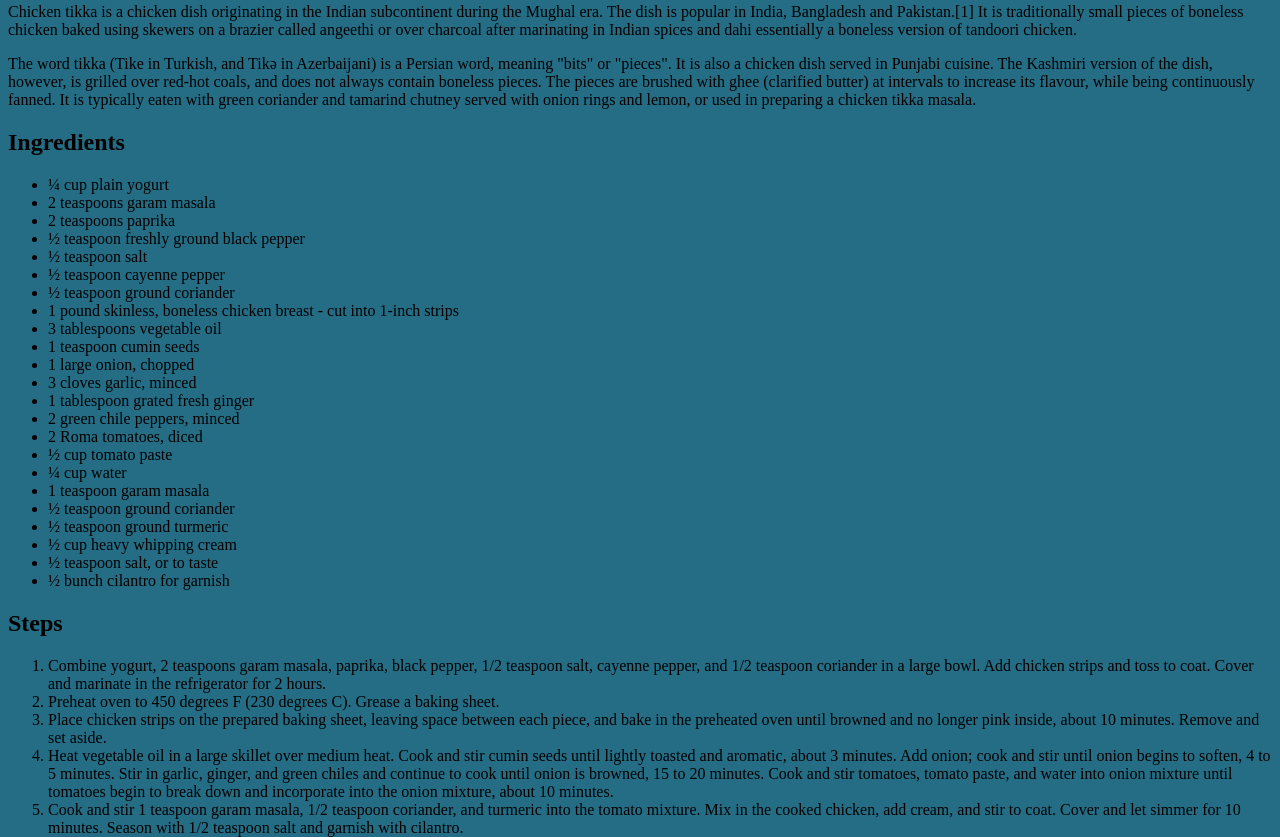
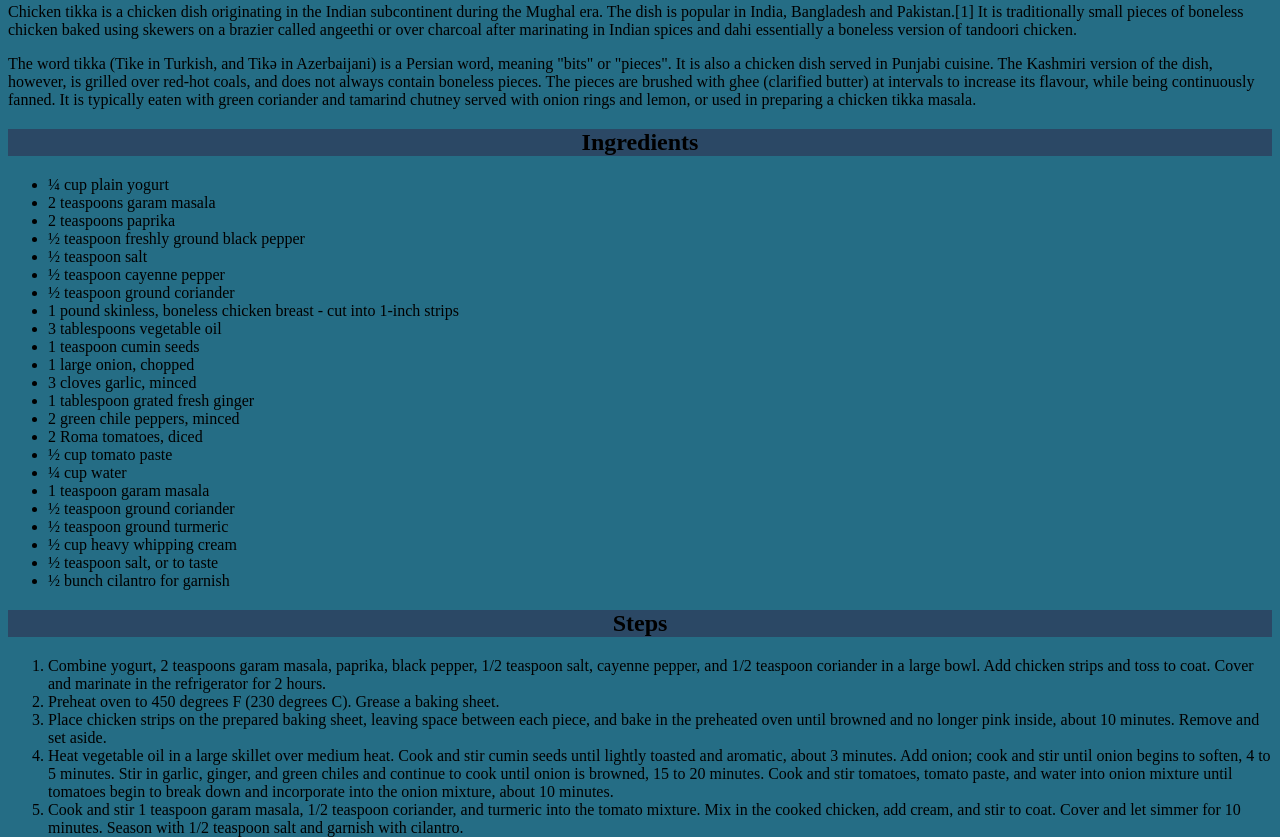
Before and after one commit to shreyashkadam/odin-recipes, a plain HTML site: page recipes/chicken-tikka.html in a window 1280 px wide. Shown: the part 335-1172 px from the top of the page. Drawn offline with Linux system fonts and the light colour scheme.

Commit message:
Improve CSS styling

```diff
--- a/recipes/barbecue-chicken.css
+++ b/recipes/barbecue-chicken.css
@@ -20,3 +20,8 @@ a{
 a:hover{
     text-decoration: none;
 }
+
+.sub-headings{
+    text-align: center;
+    background-color: #2B4865;
+}
--- a/recipes/chicken-tikka.css
+++ b/recipes/chicken-tikka.css
@@ -20,3 +20,8 @@ a{
 a:hover{
     text-decoration: none;
 }
+
+.sub-headings{
+    text-align: center;
+    background-color: #2B4865;
+}
--- a/recipes/chicken-tikka.html
+++ b/recipes/chicken-tikka.html
@@ -12,12 +12,12 @@
 
     <img id="chicken-tikka" src="https://upload.wikimedia.org/wikipedia/commons/thumb/b/bd/Tandoorimumbai.jpg/480px-Tandoorimumbai.jpg" alt="Chicken Tikka image">
 
-    <h2>Description</h2>
+    <div class="sub-headings"></div><h2>Description</h2></div>
     <p>Chicken tikka is a chicken dish originating in the Indian subcontinent during the Mughal era. The dish is popular in India, Bangladesh and Pakistan.[1] It is traditionally small pieces of boneless chicken baked using skewers on a brazier called angeethi or over charcoal after marinating in Indian spices and dahi essentially a boneless version of tandoori chicken.</p>
 
     <p>The word tikka (Tike in Turkish, and Tikə in Azerbaijani) is a Persian word, meaning "bits" or "pieces". It is also a chicken dish served in Punjabi cuisine. The Kashmiri version of the dish, however, is grilled over red-hot coals, and does not always contain boneless pieces. The pieces are brushed with ghee (clarified butter) at intervals to increase its flavour, while being continuously fanned. It is typically eaten with green coriander and tamarind chutney served with onion rings and lemon, or used in preparing a chicken tikka masala.</p>
 
-    <h2>Ingredients</h2>
+    <div class="sub-headings"><h2>Ingredients</h2></div>
     <ul>
         <li>¼ cup plain yogurt</li>
         <li>2 teaspoons garam masala</li>
@@ -44,7 +44,7 @@
         <li>½ bunch cilantro for garnish</li>
     </ul>
 
-    <h2>Steps</h2>
+    <div class="sub-headings"><h2>Steps</h2></div>
     <ol>
         <li>Combine yogurt, 2 teaspoons garam masala, paprika, black pepper, 1/2 teaspoon salt, cayenne pepper, and 1/2 teaspoon coriander in a large bowl. Add chicken strips and toss to coat. Cover and marinate in the refrigerator for 2 hours.</li>
         <li>Preheat oven to 450 degrees F (230 degrees C). Grease a baking sheet.</li>
--- a/recipes/fried-chicken.css
+++ b/recipes/fried-chicken.css
@@ -20,3 +20,8 @@ a{
 a:hover{
     text-decoration: none;
 }
+
+.sub-headings{
+    text-align: center;
+    background-color: #2B4865;
+}
--- a/style.css
+++ b/style.css
@@ -25,5 +25,6 @@ a:hover{
     color: #8FE3CF;
     display: table;
     margin: 0 auto;
-    list-style: none;
+    /* list-style: none; */
+    text-align: left;
 }
```
Also changed, not shown: recipes/barbecue-chicken.html (+3 -3 lines), recipes/fried-chicken.html (+3 -3 lines).
